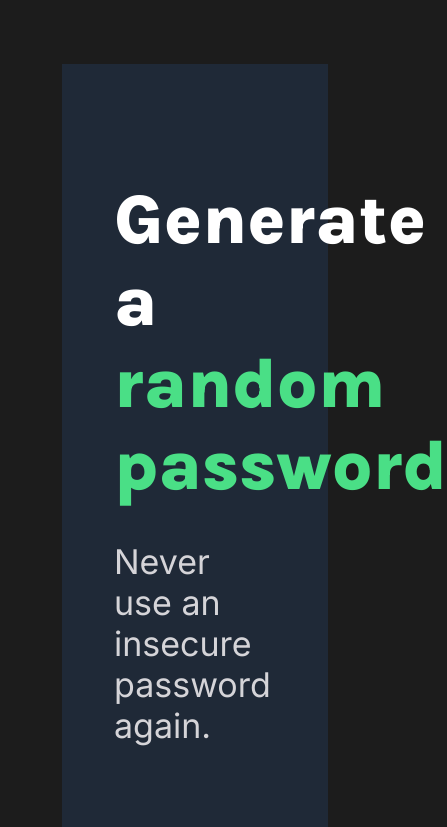
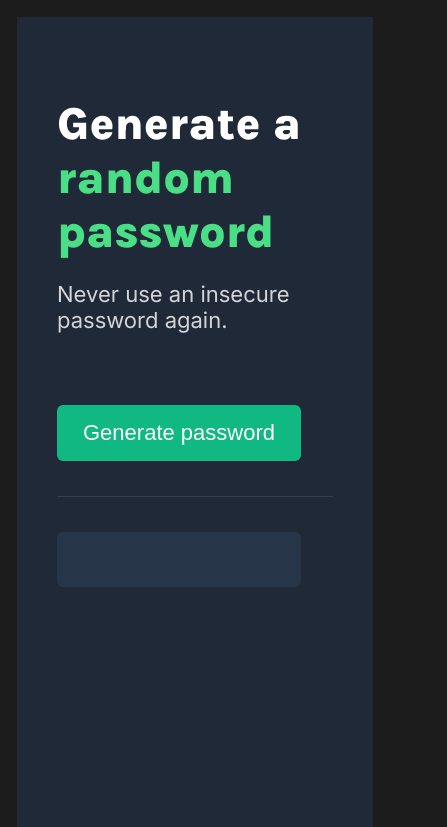
Before and after one commit to gatinhap/passwordGenerator, a website: page index.html in a window 390 px wide. Shown: the top 827 px of the page, 447 px wide, since content can reach past the window. Drawn offline with Linux system fonts and the light colour scheme.

Commit message:
fixed view on mobile

```diff
--- a/index.html
+++ b/index.html
@@ -2,6 +2,7 @@
 <html lang="en">
 <head>
     <meta charset="UTF-8">
+    <meta name="viewport" content="width=device-width,initial-scale=1.0">
     <title>Password generator</title>
     <link rel="preconnect" href="https://fonts.googleapis.com">
     <link rel="preconnect" href="https://fonts.gstatic.com" crossorigin>
--- a/index.less
+++ b/index.less
@@ -6,6 +6,10 @@ body {
 	height: 100vh;
 	font-family: Inter, Arial, sans-serif;
 	background-color: #1c1c1c;
+
+	@media screen and (max-width: 700px) {
+		padding: 17px;
+	}
 }
 
 .container {
@@ -16,8 +20,10 @@ body {
 	background-color: #1f2937;
 
 	@media only screen and (max-width: 1000px) {
+		padding: 80px 40px;
 		max-width: unset;
 		width: 100%;
+		height: 100%;
 	}
 }
 
@@ -25,10 +31,8 @@ body {
 	margin: 0;
 	font-family: Karla, Arial, sans-serif;
 	color: #fff;
+	font-size: clamp(2.813rem, calc(2.625rem + 0.94vw), 3.75rem);
 
-	@media only screen and (max-width: 700px) {
-		font-size: 70px;
-	}
 
 	span {
 		color: #4adf86;
@@ -40,7 +44,7 @@ p {
 	color: #d5d4d8;
 
 	@media only screen and (max-width: 700px) {
-		font-size: 34px;
+		font-size: 22px;
 	}
 }
 
@@ -58,8 +62,10 @@ p {
 	color: #fff;
 
 	@media only screen and (max-width: 700px) {
-		padding: 31px 65px;
-		font-size: 40px;
+		margin-top: 50px;
+		padding: 15px 26px;
+		font-size: 22px;
+		white-space: nowrap;
 	}
 
 	&:hover {
@@ -75,11 +81,6 @@ p {
 	border-top: 1px solid #2f3e53;
 	padding-top: 35px;
 
-	@media only screen and (max-width: 700px) {
-		margin-top: 80px;
-		padding-top: 80px;
-	}
-
 	.password {
 		display: flex;
 		justify-content: center;
@@ -89,21 +90,20 @@ p {
 		padding: 11px 32px;
 		min-width: 200px;
 		min-height: 40px;
-		color: #55F991;
+		color: #55f991;
 		background: #273549;
 		font-weight: 500;
 		font-size: 16px;
 		-webkit-user-select: all;
 		user-select: all;
-	}
 
-	@media only screen and (max-width: 700px) {
-		padding: 31px 65px;
-		font-size: 40px;
-	}
-
-	@media only screen and (max-width: 450px) {
-		flex-direction: column;
+		@media only screen and (max-width: 700px) {
+			padding: 15px 26px;
+			min-width: 244px;
+			min-height: 55px;
+			font-size: 18px;
+			white-space: nowrap;
+		}
 	}
 }
 
@@ -124,9 +124,9 @@ p {
 		background-color: #000;
 
 		@media only screen and (max-width: 700px) {
-			top: -63px;
-			padding: 11px;
-			font-size: 33px;
+			top: -35px;
+			padding: 8px;
+			font-size: 14px;
 		}
 
 		&.run-animation {
```
Also changed, not shown: index.css.
